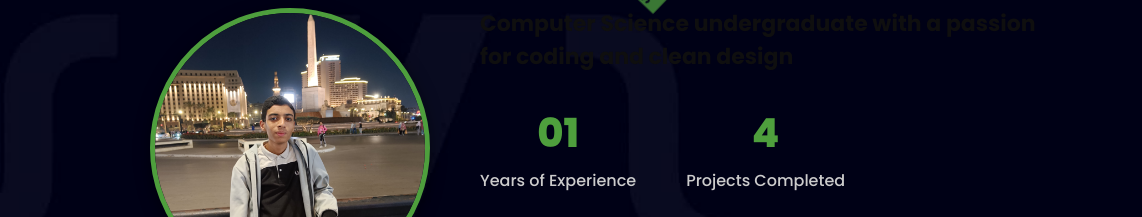
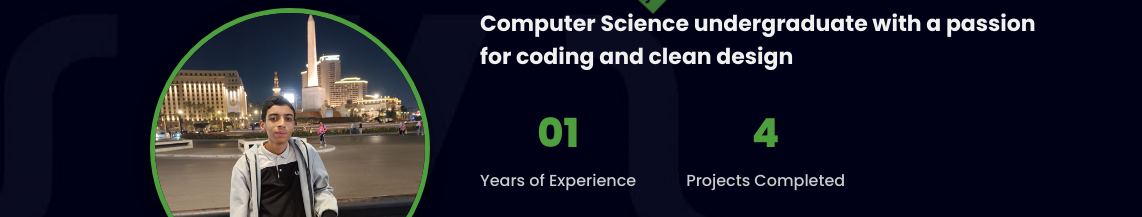
Before and after one commit to M7moudAbdallah01/My-Portfolio, a plain HTML site: page index.html in a window 1280 px wide. Shown: the part 224-441 px from the top of the page, 0-1142 px from the left. Drawn offline with Linux system fonts and the light colour scheme.

Commit message:
Update style.css

```diff
--- a/style.css
+++ b/style.css
@@ -147,6 +147,9 @@ section {
   font-weight: bold;
   margin-top: 10px;
   margin-bottom: 30px;
+}
+.main h3{
+  color: #f0f0f0;
 }
 
 .stats {
```
